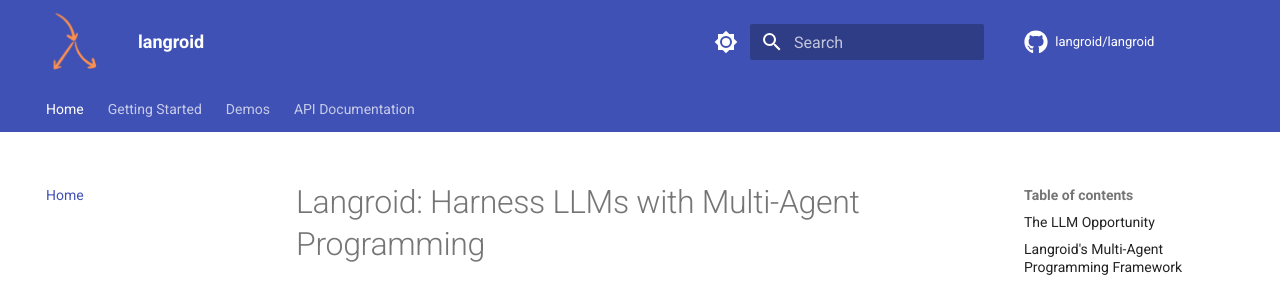
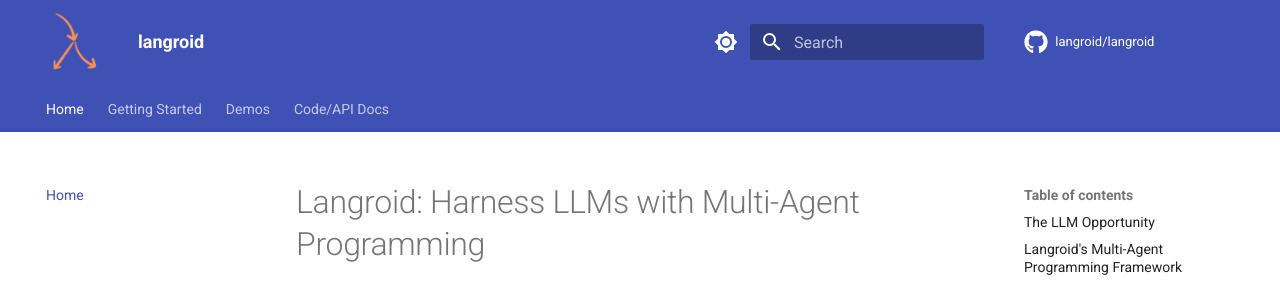
Before and after one commit to langroid/langroid, an MkDocs documentation site: the page built from docs/index.md, in a window 1280 px wide and 900 px high. Shown: the top 286 px of the window. Built offline with MkDocs 1.6.1 and Material for MkDocs 9.7.7, drawn with Linux system fonts in a browser that asks for light colours; comment, search, counter and statistics services are not loaded.

Commit message:
docs minor title change

```diff
--- a/mkdocs.yml
+++ b/mkdocs.yml
@@ -80,7 +80,7 @@
   # defer to gen-files + literate-nav
   - Demos:
     - Audience Targeting: demos/targeting/audience-targeting.md
-  - API Documentation: reference/  #
+  - Code/API Docs: reference/  #
 #  - API Documentation:
 #    - language_models: api/language_models_base.md
 
```
